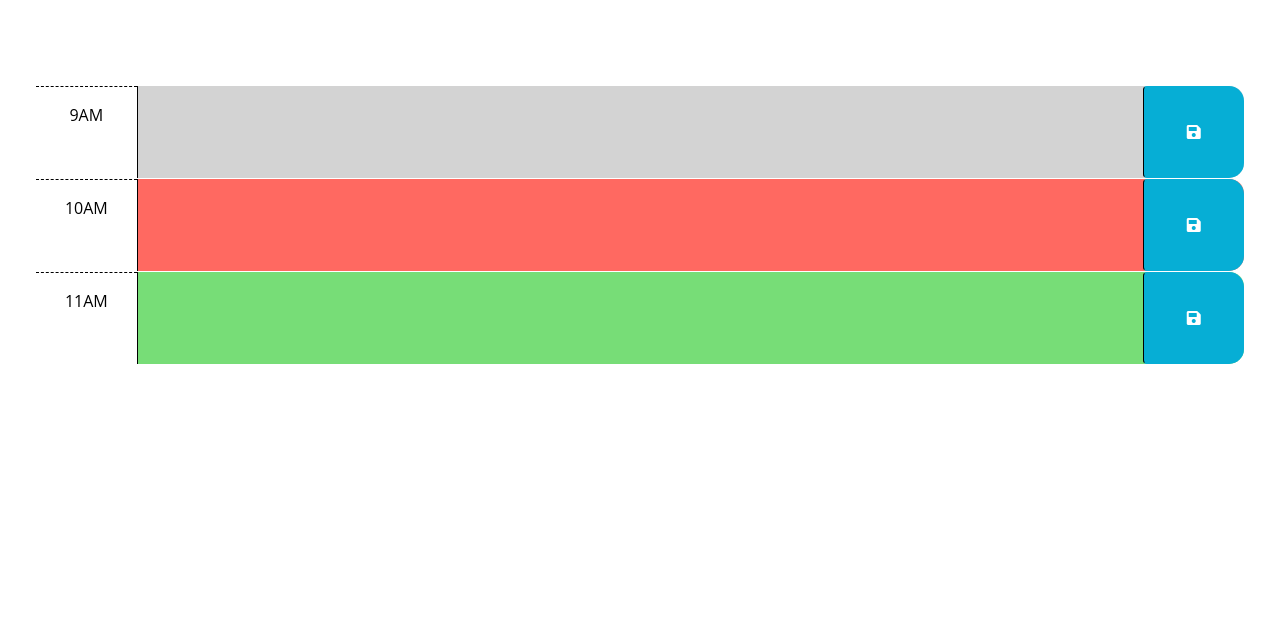
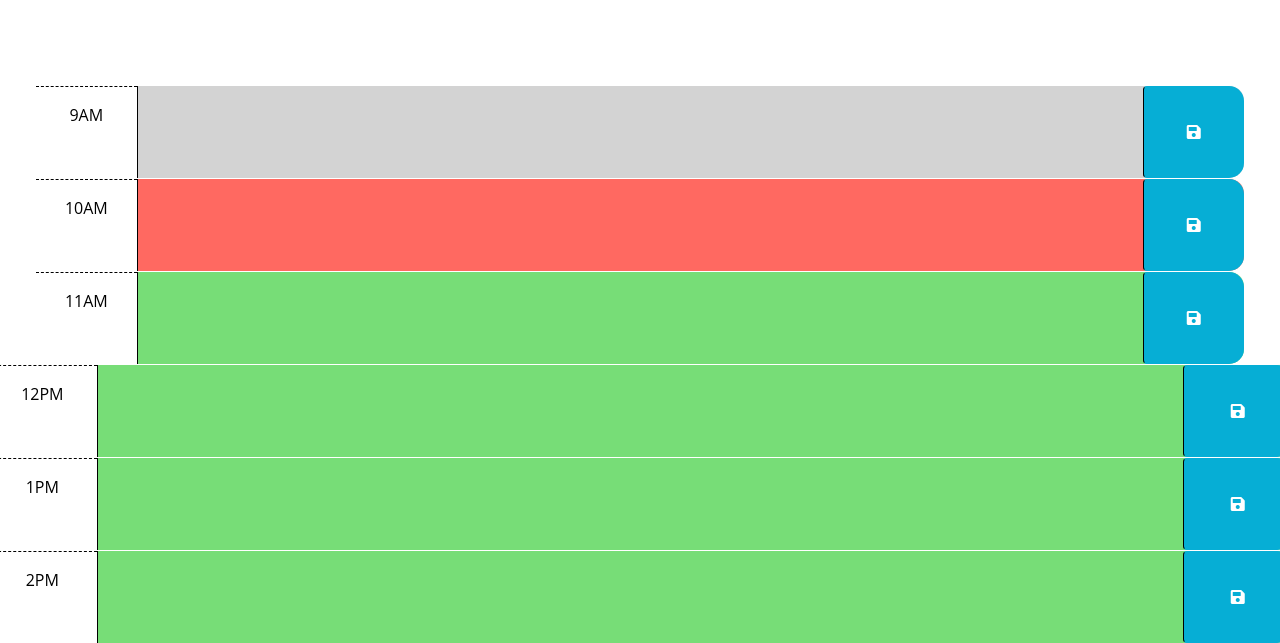
Before and after one commit to lonj214/event-calendar, a plain HTML site: page index.html in a window 1280 px wide. Shown: the part 166-809 px from the top of the page. Drawn offline with nearby package versions, Linux system fonts and the light colour scheme.

Commit message:
Added to Html file

```diff
--- a/index.html
+++ b/index.html
@@ -69,6 +69,31 @@
       </div>
     </div>
 
+      <!-- line 69-91 is my code i added -->
+      <div id="hour-12" class="row time-block future">
+        <div class="col-2 col-md-1 hour text-center py-3">12PM</div>
+        <textarea class="col-8 col-md-10 description" rows="3"> </textarea>
+        <button class="btn saveBtn col-2 col-md-1" aria-label="save">
+          <i class="fas fa-save" aria-hidden="true"></i>
+        </button>
+      </div>
+
+      <div id="hour-13" class="row time-block future">
+        <div class="col-2 col-md-1 hour text-center py-3">1PM</div>
+        <textarea class="col-8 col-md-10 description" rows="3"> </textarea>
+        <button class="btn saveBtn col-2 col-md-1" aria-label="save">
+          <i class="fas fa-save" aria-hidden="true"></i>
+        </button>
+      </div>
+
+      <div id="hour-14" class="row time-block future">
+        <div class="col-2 col-md-1 hour text-center py-3">2PM</div>
+        <textarea class="col-8 col-md-10 description" rows="3"> </textarea>
+        <button class="btn saveBtn col-2 col-md-1" aria-label="save">
+          <i class="fas fa-save" aria-hidden="true"></i>
+        </button>
+      </div>
+
     <script src="https://cdnjs.cloudflare.com/ajax/libs/jquery/3.2.1/jquery.min.js"></script>
     <script src="https://cdn.jsdelivr.net/npm/dayjs@1.11.3/dayjs.min.js"
     integrity="sha256-iu/zLUB+QgISXBLCW/mcDi/rnf4m4uEDO0wauy76x7U="
```
